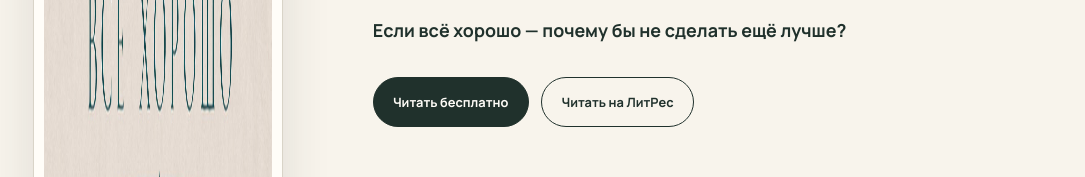
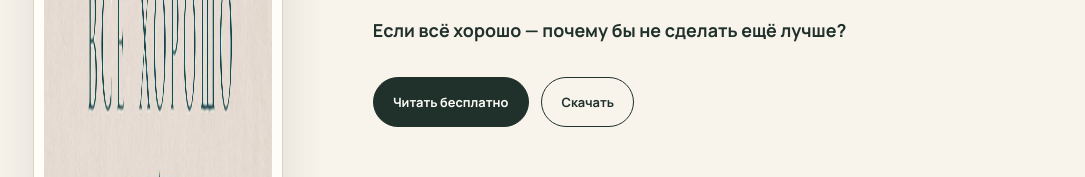
Before and after one commit to irenkipo/irenkipo.github.io, a plain HTML site: page index.html in a window 1280 px wide. Shown: the part 1769-1946 px from the top of the page, without its empty margins (41-1126 px from the left). Drawn offline with nearby package versions, Linux system fonts and the light colour scheme.

Commit message:
Align book section and replace LitRes links with download

```diff
--- a/index.html
+++ b/index.html
@@ -37,7 +37,6 @@
   </header>
 
   <main id="main">
-    <!-- 1. БАННЕР СЕРИИ -->
     <section class="series-hero" id="top">
       <div class="hero-banner">
         <img src="assets/images/series-cover.jpg" alt="Серия романов «Всё хорошо» Ирэн Кипо" width="2033" height="774">
@@ -49,7 +48,6 @@
       </div>
     </section>
 
-    <!-- 2. АВАТАР / АВТОР -->
     <section class="section author-section" id="author">
       <div class="section-label">01 / АВТОР</div>
       <div class="author-layout">
@@ -66,7 +64,6 @@
       </div>
     </section>
 
-    <!-- 3. КНИГА 1 -->
     <section class="section book-section" id="book">
       <div class="section-label">02 / КНИГА 1</div>
       <div class="book-layout">
@@ -83,13 +80,12 @@
           </div>
           <div class="hero-actions">
             <a class="button button-primary" href="#read">Читать бесплатно</a>
-            <a class="button button-secondary" href="https://www.litres.ru/74382683/" target="_blank" rel="noopener noreferrer">Читать на ЛитРес</a>
+            <a class="button button-secondary" href="#downloads">Скачать</a>
           </div>
         </div>
       </div>
     </section>
 
-    <!-- 4. ЧИТАТЬ -->
     <section class="section reading-section" id="read">
       <div class="section-label">03 / ЧИТАТЬ</div>
       <div class="two-columns">
@@ -109,12 +105,11 @@
             </div>
           </div>
           <p>Тексты глав будут подключены из утверждённой публикационной версии книги.</p>
-          <a class="text-link" href="https://www.litres.ru/74382683/" target="_blank" rel="noopener noreferrer">Пока читать на ЛитРес →</a>
+          <a class="button button-secondary download-link" href="#downloads">Скачать</a>
         </div>
       </div>
     </section>
 
-    <!-- 5. СКАЧАТЬ -->
     <section class="section" id="downloads">
       <div class="section-label">04 / СКАЧАТЬ</div>
       <div class="two-columns">
@@ -125,7 +120,6 @@
       </div>
     </section>
 
-    <!-- 6. ВСЕ КНИГИ СЕРИИ -->
     <section class="section series-section" id="series">
       <div class="section-label">05 / ВСЕ КНИГИ СЕРИИ</div>
       <div class="series-heading">
@@ -165,7 +159,6 @@
       </div>
     </section>
 
-    <!-- 7. КНИГА 2 + ФОРМА -->
     <section class="subscribe-section" id="book-two">
       <div class="subscribe-copy">
         <p class="eyebrow">Книга 2 серии «Всё хорошо»</p>
@@ -182,7 +175,6 @@
       </form>
     </section>
 
-    <!-- 8. НОВОСТИ -->
     <section class="section" id="news">
       <div class="section-label">06 / НОВОСТИ</div>
       <div class="two-columns">
@@ -194,7 +186,6 @@
     </section>
   </main>
 
-  <!-- 9. ССЫЛКИ -->
   <footer class="footer" id="contacts">
     <div>
       <strong>Ирэн Кипо</strong>
@@ -204,7 +195,7 @@
     <div class="social-links">
       <a href="https://www.instagram.com/irenkipo/" target="_blank" rel="noopener noreferrer">Instagram</a>
       <a href="https://www.facebook.com/1236694432869766" target="_blank" rel="noopener noreferrer">Facebook</a>
-      <a href="https://www.litres.ru/74382683/" target="_blank" rel="noopener noreferrer">ЛитРес</a>
+      <a href="#downloads">Скачать</a>
     </div>
   </footer>
 </body>
```
